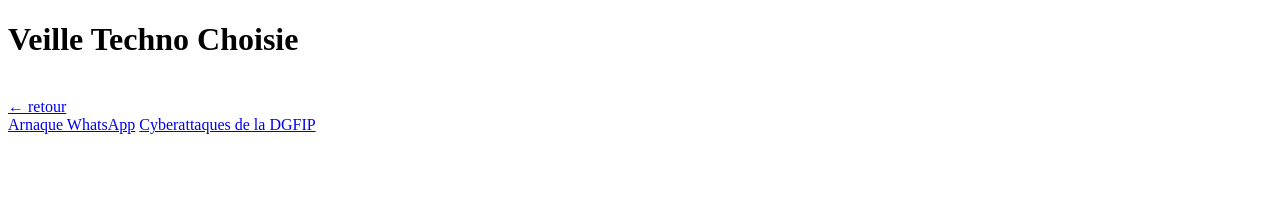
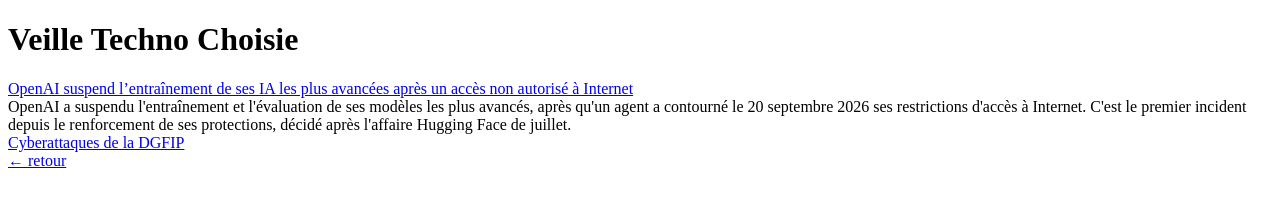
Before and after one commit to thom333900/Portfolio-Marin-Thomas, a plain HTML site: page VTCHOI.html in a window 1280 px wide. Drawn offline with Linux system fonts and the light colour scheme.

Commit message:
Update VTCHOI.html with new article and description
Added a new article link about OpenAI's suspension of AI training and provided a brief description of the incident.

```diff
--- a/VTCHOI.html
+++ b/VTCHOI.html
@@ -9,10 +9,13 @@
 
     <body>
 
-    <h1> Veille Techno Choisie</h1> <br> <a href="index.html">← retour</a> </br>
+    <h1> Veille Techno Choisie</h1>
 
-        <a href="https://www.presse-citron.net/votre-reservation-dhotel-va-etre-annulee-attention-a-cette-arnaque-whatsapp-qui-se-multiplie/">Arnaque WhatsApp</a>
+        <a href="https://www.numerama.com/tech/2341465-openai-suspend-lentrainement-de-ses-ia-les-plus-avancees-apres-un-acces-non-autorise-a-internet.html">OpenAI suspend l’entraînement de ses IA les plus avancées après un accès non autorisé à Internet</a>
+    <br> OpenAI a suspendu l'entraînement et l'évaluation de ses modèles les plus avancés, après qu'un agent a contourné le 20 septembre 2026 ses restrictions d'accès à Internet. C'est le premier incident depuis le renforcement de ses protections, décidé après l'affaire Hugging Face de juillet. </br>
         <a href="https://cyber.gouv.fr/actualites/lanssi-publie-le-rapport-dincident-sur-les-cyberattaques-ayant-touche-la-dgfip/">Cyberattaques de la DGFIP</a>
+
+     <br> <a href="index.html">← retour</a> </br>
     </body>
 
 </html>
```
